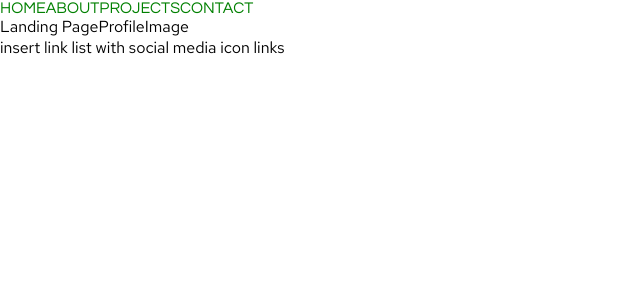
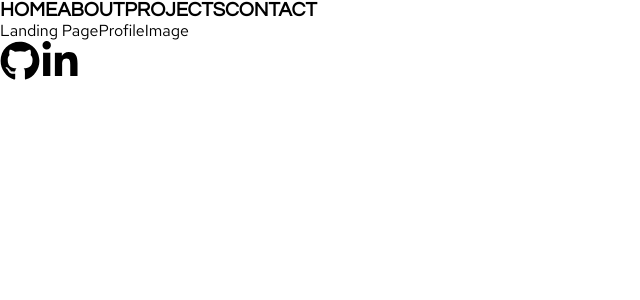
Before and after one commit to Ellesair/portfolio, a Next.js app: page / in a window 1280 px wide. Shown: the top 300 px of the page, without its empty margins (0-640 px from the left). Built offline with nearby package versions, Linux system fonts and the light colour scheme.

Commit message:
App(Footer): Inserted social media svg links with styles.

```diff
--- a/components/Footer.jsx
+++ b/components/Footer.jsx
@@ -1,9 +1,22 @@
-import React from 'react'
+import React from "react";
+import Link from "next/link";
+import styles from "../styles/footer.module.css";
+import { FontAwesomeIcon } from "@fortawesome/react-fontawesome";
+import { faLinkedinIn, faGithub } from "@fortawesome/free-brands-svg-icons";
 
 function footer() {
   return (
-    <div>insert link list with social media icon links</div>
-  )
+    <>
+      <section className={styles.socialLinks}>
+        <Link href="https://github.com/Ellesair" target="_blank">
+          <FontAwesomeIcon className={styles.socialLink} icon={faGithub} />
+        </Link>
+        <Link href="https://www.linkedin.com/in/krystallake/" target="_blank">
+        <FontAwesomeIcon className={styles.socialLink} icon={faLinkedinIn} />
+        </Link>
+      </section>
+    </>
+  );
 }
 
-export default footer
+export default footer;
--- a/package.json
+++ b/package.json
@@ -13,6 +13,10 @@
   "author": "",
   "license": "ISC",
   "dependencies": {
+    "@fortawesome/fontawesome-svg-core": "^6.4.0",
+    "@fortawesome/free-brands-svg-icons": "^6.4.0",
+    "@fortawesome/free-solid-svg-icons": "^6.4.0",
+    "@fortawesome/react-fontawesome": "^0.2.0",
     "@next/font": "^13.3.4",
     "next": "^13.3.4",
     "react": "^18.2.0",
--- /dev/null
+++ b/styles/footer.module.css
@@ -0,0 +1,10 @@
+.socialLinks {
+    display: flex;
+    flex-direction: row;
+}
+
+.socialLink {
+    height: 40px;
+    width: 40px;
+    color: black;
+}
--- a/styles/navbar.module.css
+++ b/styles/navbar.module.css
@@ -9,5 +9,7 @@
 
 .link a {
   text-decoration: none;
-  color: green;
+  color: black;
+  font-weight: bold;
+  font-size: 20px;
 }
```
Also changed, not shown: 2 other files (tests, documents, lock files or other folders).
